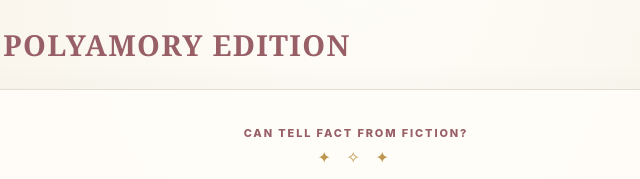
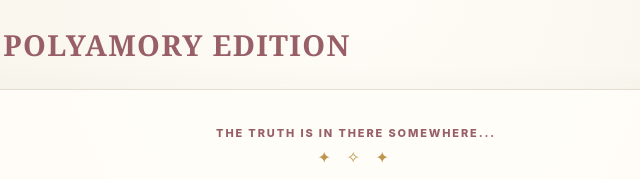
Before and after one commit to ckells2003/polyamory-fibbage, a plain HTML site: page index.html in a window 1280 px wide. Shown: the top 179 px of the page, 284-924 px from the left. Drawn offline with Linux system fonts and the light colour scheme.

Commit message:
Update index.html

```diff
--- a/index.html
+++ b/index.html
@@ -17,7 +17,7 @@
 <body><div class="wrap">
 <header class="top"><div><div class="brand">FIBBAGE <span>· POLYAMORY EDITION</span></div></div><div class="pill connection" id="connection">Connecting to game server…</div></header>
 <section id="setup" class="panel center">
- <div class="eyebrow">Can tell fact from fiction?</div><div class="ornament">✦ ✧ ✦</div>
+ <div class="eyebrow">The truth is in there somewhere...</div><div class="ornament">✦ ✧ ✦</div>
  <h1>Can you tell fact<br>from fiction?</h1><p class="lead">Create a room, invite players, and see who can write the most convincing bluff. The truth is sometimes stranger than the lie.</p>
  <div class="grid" style="max-width:760px;margin:auto;text-align:left"><div class="choice-card"><h3>Host a game</h3><p>Start a room on the presentation computer and choose the questions for your group.</p><button id="createRoom" class="pink">Create game room</button></div><div class="choice-card"><h3>Join a game</h3><p>Enter the room code from the host screen. You can play from your phone.</p><input id="joinCode" placeholder="Enter room code" maxlength="6" aria-label="Room code"><button id="goJoin">Join room</button></div></div>
  <p class="muted small" style="margin-top:22px"></p><div class="toast" id="setupMsg"></div>
```
